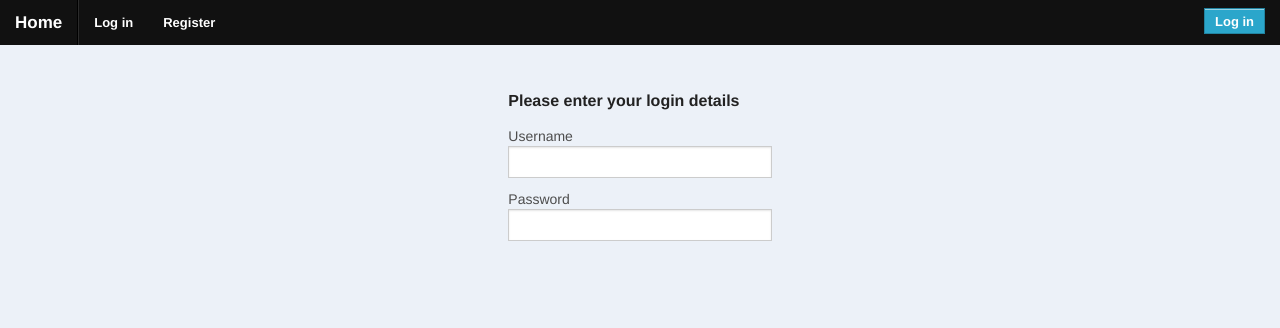
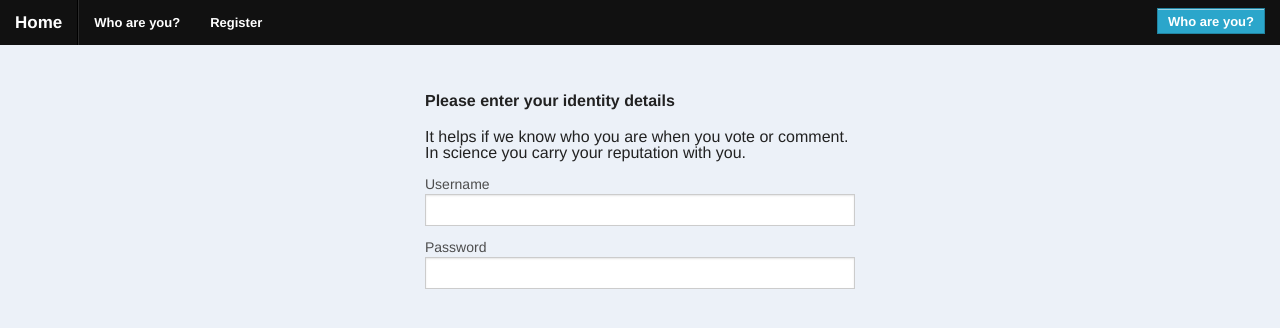
Before and after one commit to miike/polling, a CakePHP app: the page made by app/View/Users/login.ctp in a window 1280 px wide. Shown: the top 328 px of the page. Run offline with PHP 8.4 and a stand-in for CakePHP, Linux system fonts and the light colour scheme; the template is opened without the code that fills it, so the values that code supplies are empty; form fields are guessed from the names that the template uses; some libraries are stand-ins or nearby versions.

Commit message:
Semantic changes
Aimed to address #6. Changes header from "Log In" to "Who are you?". In
addition provides a tagline on both the login and register pages to
explain the reason that identify details are needed. Also clarifies
alerts to suggest visiting the "Who are you?" page when a user does not
have permission to perform an action.

```diff
--- a/app/View/Layouts/default.ctp
+++ b/app/View/Layouts/default.ctp
@@ -96,7 +96,7 @@ mixpanel.init(<?php echo '"' . Configure::read('mixpanelhash') . '"'; ?>);</scri
 
       <?php
 		if (!$username){
-			echo "<li>" . $this->Html->link('Log in', array('controller' => 'users', 'action' => 'login')) . "</li>";
+			echo "<li>" . $this->Html->link('Who are you?', array('controller' => 'users', 'action' => 'login')) . "</li>";
 			echo "<li>" . $this->Html->link('Register', array('controller' => 'users', 'action' => 'add')) . "</li>";
 		}
 		else{
@@ -116,7 +116,7 @@ mixpanel.init(<?php echo '"' . Configure::read('mixpanelhash') . '"'; ?>);</scri
       <li class="has-form">
       	<?php
       	if (!$username){
-        	echo $this->Html->link('Log in', array('controller' => 'users', 'action' => 'login'), array('class' => 'button'));
+        	echo $this->Html->link('Who are you?', array('controller' => 'users', 'action' => 'login'), array('class' => 'button'));
         }
         else{
         	echo "<li>" . $this->Html->link('Logout', array('controller'=>'users', 'action'=>'logout'), array('class' => 'button alert')) . "</li>";
--- a/app/View/Users/login.ctp
+++ b/app/View/Users/login.ctp
@@ -1,17 +1,22 @@
 <div class="row">
-	<div class="small-4 small-centered columns">
+	<div class="small-6 small-centered columns">
 		<div class="users form">
 		<?php echo $this->Session->flash('auth'); ?>
 		<?php echo $this->Form->create('User'); ?>
 		    <fieldset>
-		        <legend><?php echo __('Please enter your login details'); ?></legend>
-		        <?php echo $this->Form->input('username', array('class'=>'form-control'));
+		        <legend><?php echo __('Please enter your identity details'); ?></legend>
+		        <?php
+		        echo "It helps if we know who you are when you vote or comment. In science you carry your reputation with you.";
+		        ?>
+		        <?php
+		        echo "</br></br>";
+		        echo $this->Form->input('username', array('class'=>'form-control'));
 		        echo $this->Form->input('password', array('class'=>'form-control'));
-		    ?>
+		    	?>
 
 		<?php
 		$options = array(
-			'label' => 'Login',
+			'label' => 'Identify',
 			'class' => 'button',
 
 			);
--- a/app/webroot/js/voting.js
+++ b/app/webroot/js/voting.js
@@ -72,7 +72,7 @@ $(function(){
 		request.fail(function(jqXHR, textStatus) {
 			//alert( "Request failed: " + textStatus + jqXHR.status );
 			if (jqXHR.status == "403"){
-		  		alert('You must be logged in to make a comment.');
+		  		alert('You must be identified to comment, please visit the "Who are you?" page.');
 			}
 		});
 
@@ -155,7 +155,7 @@ $(function(){
 				alert('You have already voted for this candidate.');
 			}
 			else if (msg == "6"){
-				alert('You must be logged in to vote.');
+				alert('You must be identified to vote, please visit the "Who are you?" page.');
 			}
 			else{ //everything is probably okay
 				//roll the status over +1
@@ -167,7 +167,7 @@ $(function(){
 
 		request.fail(function(jqXHR, textStatus) {
 			if (jqXHR.status == "403"){
-				alert('You must be logged in to vote');
+				alert('You must be identified to vote, please visit the "Who are you?" page.');
 			}
 		  	//alert( "Request failed: " + textStatus + jqXHR.status );
 		});
@@ -195,7 +195,7 @@ $(function(){
 
 		request.fail(function(jqXHR, textStatus) {
 			if (jqXHR.status == "403"){
-				alert('You must be logged in to delete your comment');
+				alert('You must be identified to delete a comment, please visit the "Who are you?" page.');
 			}
 		});
 	}
```
Also changed, not shown: app/View/Users/add.ctp (+6 -1 lines).
